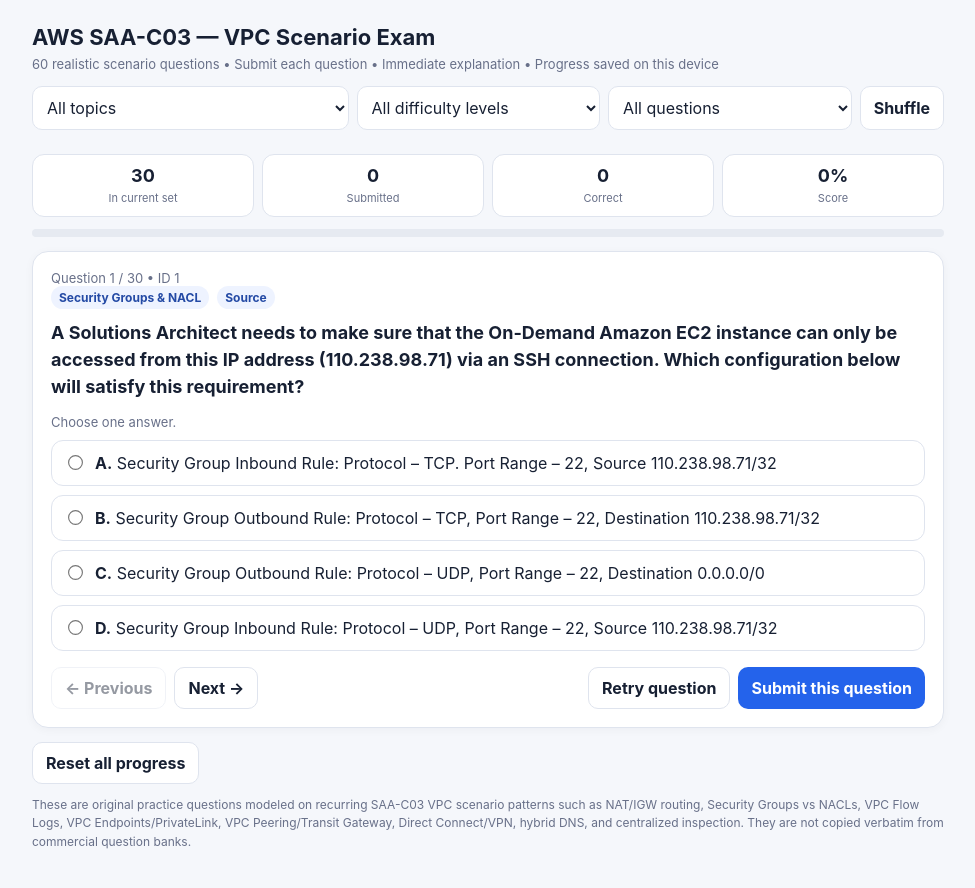
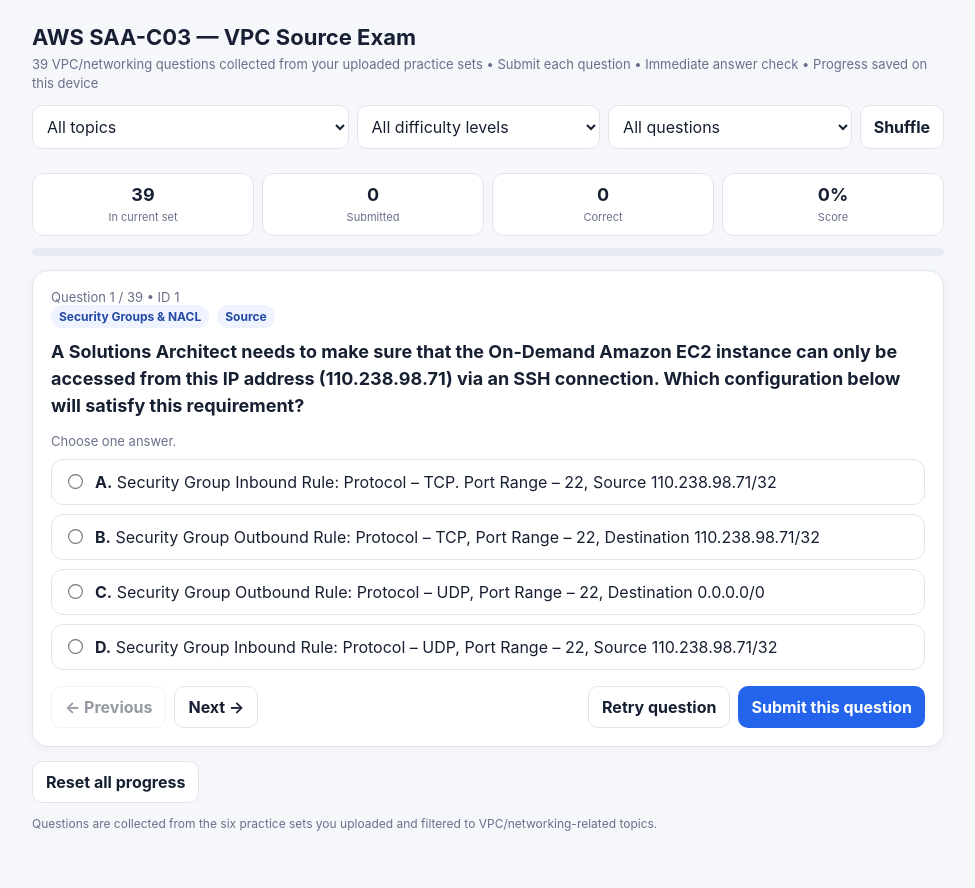
Before and after one commit to munonguyen/test, a plain HTML site: page index.html in a window 1280 px wide. Shown: the whole page, without its empty margins (152-1127 px from the left). Drawn offline with Linux system fonts and the light colour scheme.

Commit message:
Load all 39 uploaded source VPC questions

```diff
--- a/index.html
+++ b/index.html
@@ -4,15 +4,15 @@
   <meta charset="utf-8">
   <meta name="viewport" content="width=device-width, initial-scale=1, viewport-fit=cover">
   <meta name="theme-color" content="#f5f7fb">
-  <title>AWS SAA-C03 VPC Scenario Exam</title>
+  <title>AWS SAA-C03 VPC Source Exam</title>
   <link rel="stylesheet" href="styles.css">
 </head>
 <body>
 <div class="app">
   <header>
     <div>
-      <h1>AWS SAA-C03 — VPC Scenario Exam</h1>
-      <div class="sub">60 realistic scenario questions • Submit each question • Immediate explanation • Progress saved on this device</div>
+      <h1>AWS SAA-C03 — VPC Source Exam</h1>
+      <div class="sub">39 VPC/networking questions collected from your uploaded practice sets • Submit each question • Immediate answer check • Progress saved on this device</div>
     </div>
     <div class="toolbar">
       <select id="cat"><option value="ALL">All topics</option></select>
@@ -58,7 +58,7 @@
   <section class="review">
     <button class="btn secondary" id="resetAll">Reset all progress</button>
     <div class="footer-note">
-      These are original practice questions modeled on recurring SAA-C03 VPC scenario patterns such as NAT/IGW routing, Security Groups vs NACLs, VPC Flow Logs, VPC Endpoints/PrivateLink, VPC Peering/Transit Gateway, Direct Connect/VPN, hybrid DNS, and centralized inspection. They are not copied verbatim from commercial question banks.
+      Questions are collected from the six practice sets you uploaded and filtered to VPC/networking-related topics.
     </div>
   </section>
 </div>
@@ -70,6 +70,8 @@
 <script src="questions-4.js"></script>
 <script src="questions-5.js"></script>
 <script src="questions-6.js"></script>
+<script src="questions-7.js"></script>
+<script src="questions-8.js"></script>
 <script src="app.js"></script>
 </body>
 </html>
```
